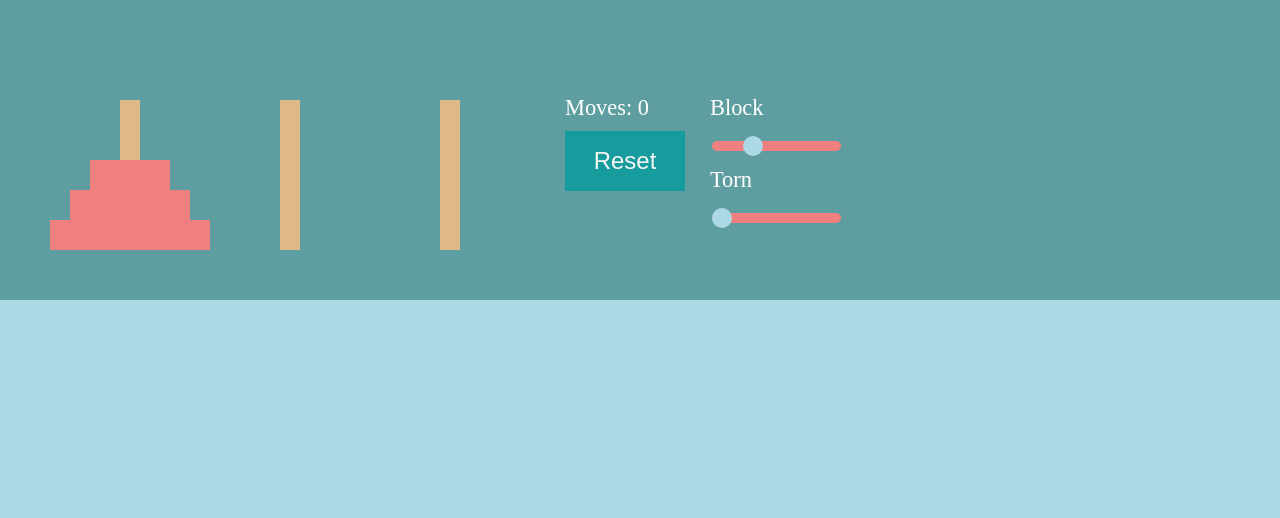
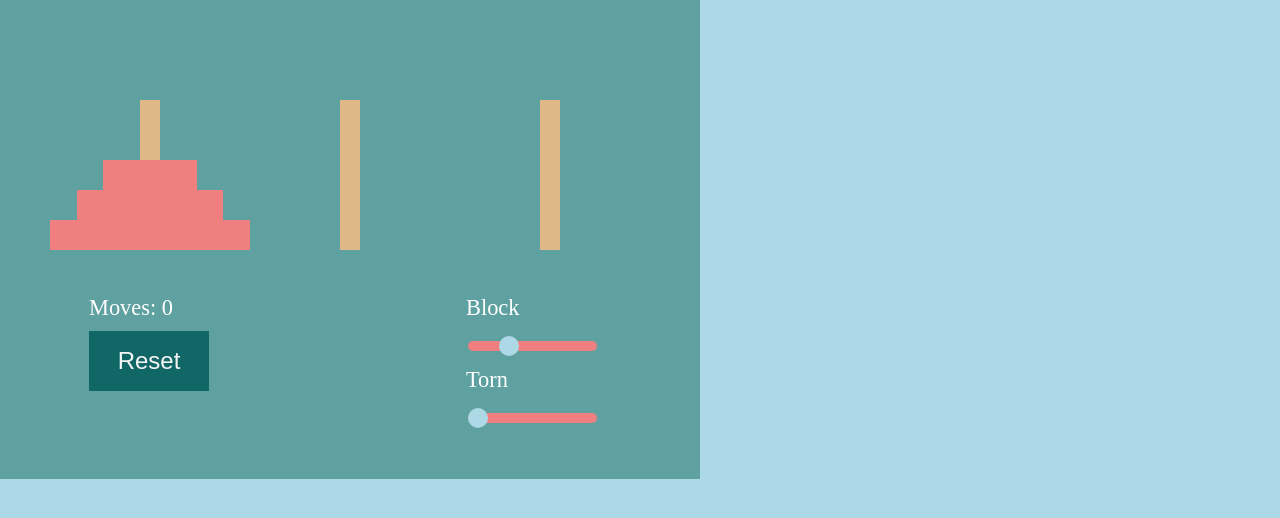
Before and after one commit to HelloWorldSweden/uppdrag, a PHP site: page / in a window 1280 px wide. Shown: the top 518 px of the page. Run offline with PHP 8.4, Linux system fonts and the light colour scheme.

Commit message:
hanoi flexible

```diff
--- a/hanoi/index.html
+++ b/hanoi/index.html
@@ -7,8 +7,10 @@
     <title>Hello World - Towers of Hanoi</title>
 </head>
 <body>
-    <div class="container">
+    <div id="iframe">
         <div id="hanoiGameBox">
+            <div id="towerBox">
+            </div>
             <div id="scoreBox">
                 <div>
                     <p id="moves">Moves: 0</p>
--- a/hanoi/script.js
+++ b/hanoi/script.js
@@ -1,4 +1,5 @@
 var gameBox = document.querySelector("#hanoiGameBox");
+var towerBox = document.querySelector("#towerBox");
 var scoreBox = document.querySelector("#scoreBox");
 var resetButton = document.querySelector("#resetButton");
 var blockSlider = document.querySelector("#blockSlider");
@@ -9,6 +10,7 @@ var moves = 0;
 var box = gameBox.getBoundingClientRect();
 var Yref = box.top;
 var Xref = box.left;
+var boxWidth = box.right - box.left;
 
 var n_towers = 3;
 var n_blocks = 3;
@@ -20,17 +22,18 @@ function setup(){
 
     for(i = 0; i < n_towers; i++){
         let new_tower = document.createElement("div");
-        gameBox.insertBefore(new_tower, scoreBox);
+        towerBox.appendChild(new_tower);
         new_tower.classList.add("tower");
+        new_tower.innerHTML = "<div class='stick'></div>"
     }
-    var towerElements = gameBox.querySelectorAll(".tower");
+    var towerElements = towerBox.querySelectorAll(".tower");
 
     for(i = 0; i < n_blocks; i++){
         let new_block = document.createElement("div");
         towerElements[0].appendChild(new_block);
         new_block.classList.add("block");
     }
-    var blockElements = gameBox.querySelectorAll(".block");
+    var blockElements = towerBox.querySelectorAll(".block");
 
 
     towerElements.forEach((element, index) => {
@@ -42,7 +45,7 @@ function setup(){
     });
 
     blockElements.forEach((element,index) => {
-    element.style.setProperty("--i", 40 + (index+1)*120/n_blocks+"px");
+    element.style.setProperty("--i", 20+80*((index+1)/n_blocks) + "%");
     element.style.setProperty("height", Math.min(120/n_blocks, 30)+"px");
     block = ({
         element: element,
@@ -75,6 +78,7 @@ function relativeXY(event){
 }
 
 function lock(event, block){
+    event.preventDefault();
     if(legal_lift(block)){
         block.locked = true;
         [x,y] = relativeXY(event)
@@ -103,7 +107,7 @@ function release(event){
             pos = x - 50;
 
             // x/155 or max index
-            tower_i = Math.min(n_towers-1, Math.floor(pos/160))
+            tower_i = Math.min(n_towers-1, Math.floor(pos/((boxWidth-100)/n_towers)))
             switch_tower(block, block.tower, tower_i);
             block.element.style.setProperty("transform", "");
         }
@@ -140,7 +144,7 @@ function switch_tower(block, fromTowerIndex, toTowerIndex){
 function reset(){
     moves = 0;
     towers.forEach(tower => {
-        gameBox.removeChild(tower.element);
+        towerBox.removeChild(tower.element);
     });
     blocks = [];
     towers = [];
--- a/hanoi/style.css
+++ b/hanoi/style.css
@@ -1,43 +1,73 @@
+:root{
+    --slider-handle: rgb(173, 216, 230);
+    --back-color: rgb(95, 160, 160);
+    --block-color:  rgb(240, 128, 128);
+    --button-color:  rgb(17, 102, 102);
+}
 
 body{
     margin: 0;
-    background-color: lightblue;
+    background-color: var(--slider-handle);
+}
+
+#iframe{
+    width: 700px;
+    position: absolute;
 }
 
 #hanoiGameBox{
     padding: 50px;
     display: flex;
     flex-direction: row;
-    background-color: cadetblue;
+    flex-wrap: wrap;
+    background-color: var(--back-color);
+}
+
+#towerBox{
+    width: 100%;
+    display: flex;
+    flex-direction: row;
 }
 
 .tower{
+    position: relative;
     display: flex;
-    width: 20px;
+    width: calc(100% / 3);
     height: 150px;
-    margin:50px 70px 0 70px;
-    background-color: burlywood;
+    margin-top: 50px;
     flex-direction: column;
     justify-content: flex-end;
-    align-content: center;
+}
+
+.stick{
+    position: absolute;
+    left: calc(50% - 10px);
+    top: 0;
+    height: 150px;
+    width: 20px;
+    background-color: burlywood;
 }
 
 .block{
-    background-color: lightcoral;
-    --i: 100px;
+    background-color: var(--block-color);
+    --i: 100%;
     width: var(--i);
     height: 30px;
-    translate: calc(var(--i)/2 - 10px);
+    /* translate: calc(50% - 90px); */
+    margin: 0 auto;
     align-self: flex-end;
+    z-index: 1;
 }
 
 #scoreBox{
     font-family: Nunito;
     color: white;
     font-size: 1.4rem;
+    width: 100%;
     margin: 35px 10px 0 10px;
     display: flex;
     flex-direction: row;
+    justify-content: space-between;
 }
 
 #scoreBox p{
@@ -45,13 +75,14 @@ body{
 }
 
 #scoreBox div{
-    margin-left: 25px;
+    width: 30%;
+    padding-left: 5%;
 }
 
 
 button{
-    background-color: rgb(22, 156, 156);
-    color: whitesmoke;
+    background-color: var(--button-color);
+    color: rgb(245, 245, 245);
     border: none;
     width: 120px;
     height: 60px;
@@ -61,7 +92,7 @@ button{
 .slider{
     -webkit-appearance: none;
     appearance: none;
-    background: lightcoral;
+    background: var(--block-color);
     border-radius: 10px;
     height: 10px;
 }
@@ -70,8 +101,8 @@ button{
     -webkit-appearance: none;
     appearance: none;
     cursor: pointer;
-    background-color: lightblue;
-    border-color: lightblue;
+    background-color: var(--slider-handle);
+    border-color: var(--slider-handle);
     height: 20px;
     width: 20px;
     border-radius: 50%;
@@ -80,8 +111,8 @@ button{
 
 .slider::-moz-range-thumb{
     cursor: pointer;
-    background-color: lightblue;
-    border-color: lightblue;
+    background-color:  var(--slider-handle);
+    border-color:  var(--slider-handle);
     height: 20px;
     width: 20px;
     border-radius: 50%;
--- a/keyPress/index.html
+++ b/keyPress/index.html
@@ -3,7 +3,7 @@
 <head>
     <meta charset="UTF-8">
     <meta name="viewport" content="width=device-width, initial-scale=1.0">
-    <title>Document</title>
+    <title>Hello World - Hitta tangenter</title>
     <link rel="stylesheet" href="style.css">
 </head>
 <body>
```
